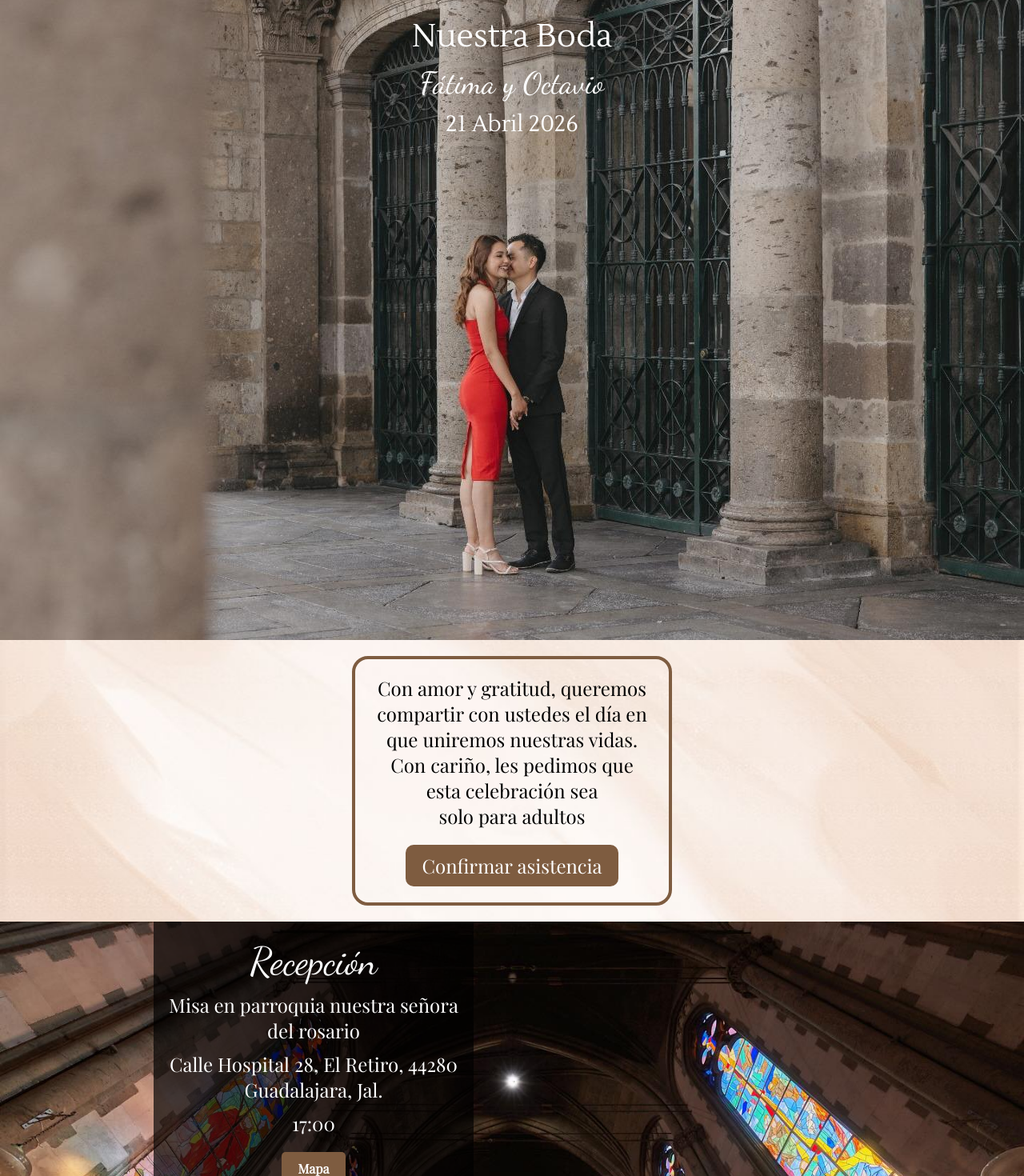
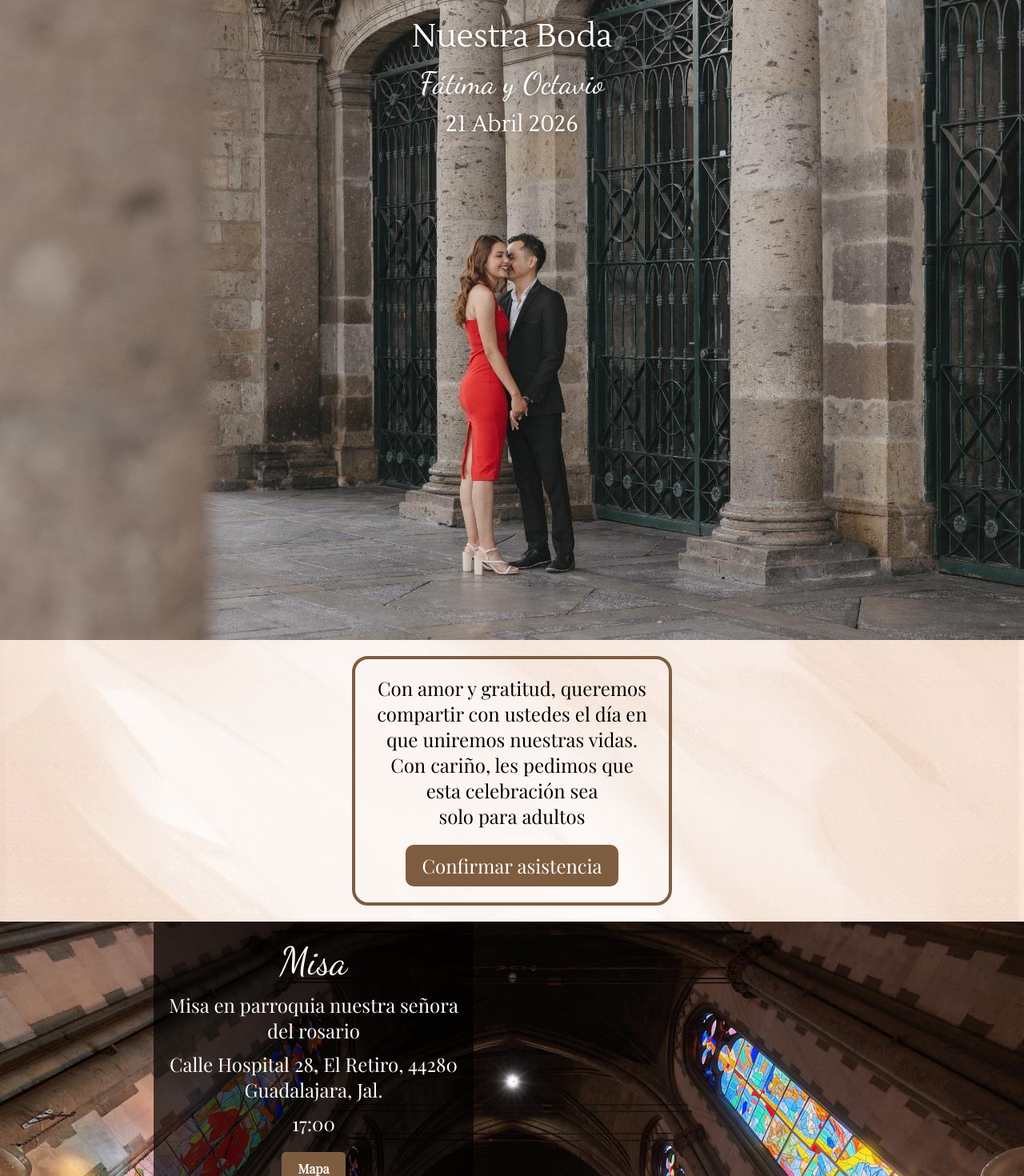
Before and after one commit to Tounka/Invitaciones, a React (Create React App) app: page / in a window 1280 px wide. Shown: the top 1470 px of the page at 80% size. Built offline with nearby package versions, Linux system fonts and the light colour scheme.

Commit message:
feat: mejoras generales

```diff
--- a/src/App.js
+++ b/src/App.js
@@ -31,8 +31,8 @@ function App() {
       <SeccionFrase telefono={data.telefono} frase={data.textoConfirmarAsistencia} />
       <SeccionUbicacionGenerico
         img={imgCatedral}
-        data={{nombreUbicacion:"Misa en parroquia nuestra señora del rosario ",horaEventoUbicacion:"17:00", ubicacion:"Calle Hospital 28, El Retiro, 44280 Guadalajara, Jal." }}
-
+        data={{nombreUbicacion:"Misa en parroquia nuestra señora del rosario",horaEventoUbicacion:"17:00", ubicacion:"Calle Hospital 28, El Retiro, 44280 Guadalajara, Jal." }}
+        titulo="Misa"
         iframe={
 <iframe src="https://www.google.com/maps/embed?pb=!1m18!1m12!1m3!1d3732.595824940646!2d-103.33976542541727!3d20.68601613503295!2m3!1f0!2f0!3f0!3m2!1i1024!2i768!4f13.1!3m3!1m2!1s0x8428b1ebb9d0b5cf%3A0xc99b978a9a773754!2sParroquia%20Nuestra%20Se%C3%B1ora%20del%20Rosario%20-%20Templo%20del%20Padre%20Galv%C3%A1n!5e0!3m2!1ses-419!2smx!4v1760647827055!5m2!1ses-419!2smx" width="600" height="450" style="border:0;" allowfullscreen="" loading="lazy" referrerpolicy="no-referrer-when-downgrade"></iframe>
         }
--- a/src/secciones/Bienvenida/BienvenidaV1.jsx
+++ b/src/secciones/Bienvenida/BienvenidaV1.jsx
@@ -24,6 +24,7 @@ const ContenedorBienvenida = styled(ContenedorGenerico)`
     height: 100dvh;
     overflow: hidden;
     position: relative;
+
 `
 const ContenedorTxtBg = styled.div`
     height: auto;
@@ -37,6 +38,7 @@ const ContenedorTxtBg = styled.div`
     font-size: var(--txtSize1);
     gap: 10px;
     color: black;
+     text-shadow: 0 2px 6px rgba(0, 0, 0, 0.25);
 `
 export const TxtBienvenidos = styled(TxtGenerico)`
 
@@ -71,7 +73,7 @@ export const TxtTitulo = styled(TxtBienvenidos)`
 
 
 `
-export const SeccionBienvenida = ({fecha}) => {
+export const SeccionBienvenida = ({ fecha }) => {
 
     const dia = fecha.getDate();
     const opcionesMes = { month: 'long' };
--- a/src/secciones/Ubicacion/UbicacionGenerico.jsx
+++ b/src/secciones/Ubicacion/UbicacionGenerico.jsx
@@ -25,7 +25,7 @@ const BotonMaps = styled.a`
     }
 `;
 
-export const SeccionUbicacionGenerico = ({  img, data }) => {
+export const SeccionUbicacionGenerico = ({  img, data, titulo="Recepción" }) => {
     return (
         <ContenedorSeccionUbicacionGenerico>
             <ContenedorInternoUbicacion>
@@ -33,7 +33,7 @@ export const SeccionUbicacionGenerico = ({  img, data }) => {
                     <ContenedorImgParallax height='100%' src={img} />
 
                     <ContenedorTxtUbicacion>
-                        <TxtEspecialUbicacion color='white'>Recepción</TxtEspecialUbicacion>
+                        <TxtEspecialUbicacion color='white'>{titulo}</TxtEspecialUbicacion>
                         <TxtUbicacion color='white'>{data.nombreUbicacion}</TxtUbicacion>
                         <TxtUbicacion color='white'>{data.ubicacion}</TxtUbicacion>
                         <TxtUbicacion color='white'>{data.horaEventoUbicacion}</TxtUbicacion>
```
Also changed, not shown: 6 other files (tests, documents, lock files or other folders). Lines whose indentation alone changed are shown as unchanged.
